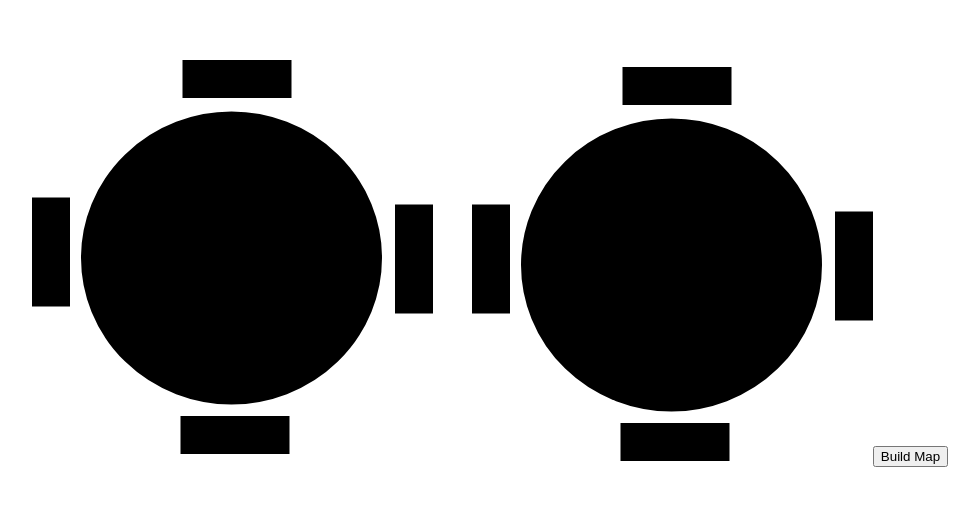
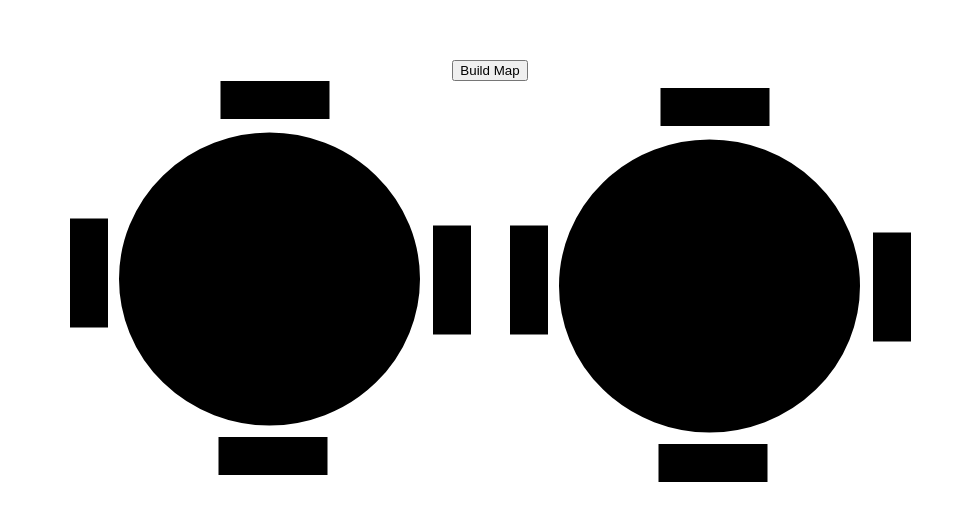
Before and after one commit to ProfeBill/svg-layout-prueba-lpcl, a Vue app: page / in a window 1280 px wide. Shown: the top 520 px of the page, without its empty margins (150-1129 px from the left). Built offline with nearby package versions, Linux system fonts and the light colour scheme.

Commit message:
Map rendering called from parent

```diff
--- a/src/App.vue
+++ b/src/App.vue
@@ -1,7 +1,7 @@
 <template>
   <div id="app">
-
-    <SVGLayout location="./img/sample-layout.svg" v-bind:status="status" v-bind:status_map="status_map" v-on:select="clicked"/>
+    <button @click="loadMap">Build Map</button>
+    <SVGLayout ref="map" location="./img/sample-layout.svg" v-bind:status="status" v-bind:status_map="status_map" v-on:select="clicked"/>
   </div>
 </template>
 
@@ -43,7 +43,13 @@ export default {
   methods : {
     clicked( e ){
       window.alert( "Selected : " + e.id );
-    }
+    },
+
+    loadMap : function (){
+      this.$refs["map"].update() ;
+    },
+
+
   }
 
 }
--- a/src/components/SVGLayout.vue
+++ b/src/components/SVGLayout.vue
@@ -3,7 +3,6 @@
     <object alt="Layout" :data="location" type="image/svg+xml">
 			Browser not compatible
 		</object>
-    <button @click="loadMap">Build Map</button>
   </div>
 </template>
 
@@ -21,32 +20,6 @@ export default {
 
   data(){
     return   {
-    /*  status :  {
-          "TABLE_1" : {
-
-            "capacity": 4,
-            "customer_count": 2,
-            "table_status" : "empty",
-            "order_status": "no_order"
-        },
-        "TABLE_2" :
-        {
-            "capacity": 4,
-            "customer_count": 3,
-            "table_status" : "occupied",
-            "order_status": "cooking"
-        }
-
-      },
-
-      // eslint-disable-next-line
-      status_map : {
-        "empty": "cyan",
-        "occupied": "yellow"
-      }
-
-      */
-
     }
   },
 
@@ -54,16 +27,11 @@ export default {
       // this.loadMap();
     },
 
-/*  Events
-table-selected : Trigered when the user selects a table on the screen
-*/
   methods : {
 /*    updateStatus( status_object ) {},   // Updates all tables with a full status JSON object for all tables
     updateTable( table_id, table_status, order_status ) {}  // Updates the status of only one Table, given its ID */
 
-    loadMap : function (){
-      // this.testData();
-
+    update : function (){
       this.buildMap( this.$refs["svgobject"]  );
     },
 
```
